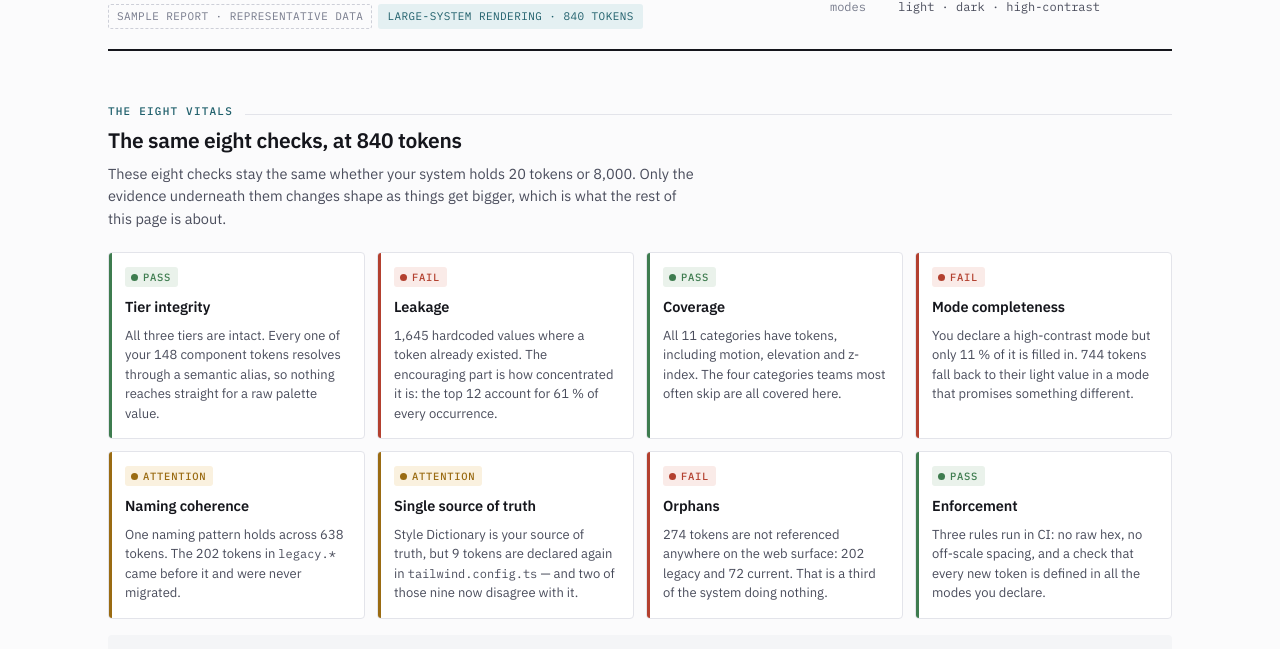
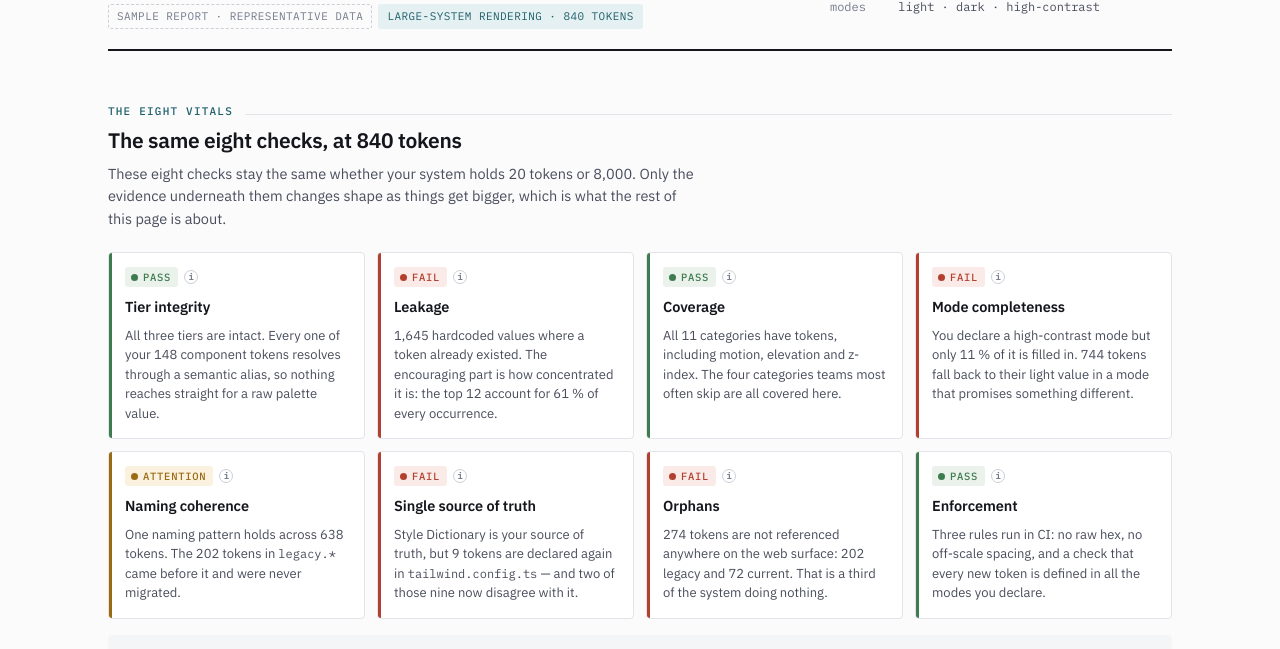
Before and after one commit to miguelalfredooo/design-token-vitals, a plain HTML site: page assets/reference/large.html in a window 1280 px wide. Shown: the part 144-793 px from the top of the page. Drawn offline with Linux system fonts and the light colour scheme.

Commit message:
feat(assets): rating tooltips on the eight vital cards
Each card's grade chip now carries a tooltip saying how that grade was
decided and the scale behind it, so a reader can tell why a card is
amber without opening references/vitals.md.

Writing them surfaced two places where the sample reports disagreed
with the grading rules they illustrate:

- Naming coherence graded attention at two grammars in a report where
  neither was a legacy family, which the rule made a fail. The rule is
  the thing that was wrong: two grammars is bad but bounded, three or
  more is chaos. Rule relaxed to pass at one, attention at two, fail at
  three or more.
- Single source of truth graded attention in the large report while its
  own body text said two duplicated tokens disagree. Disagreement makes
  the resolved value depend on load order, so the rule is right and the
  card was wrong. Corrected to fail.

Card stripe and grade chip are now derived from one value, so they can
no longer drift apart.

Co-Authored-By: Claude Opus 5 (1M context) <noreply@anthropic.com>

```diff
--- a/assets/reference/large.html
+++ b/assets/reference/large.html
@@ -281,6 +281,21 @@
   .ihelp:hover .tip,
   .ihelp:focus-within .tip { opacity: 1; visibility: visible; }
 
+  /* ---------- rating tooltip on the vital cards ---------- */
+
+  .vital { overflow: visible; }
+  .vital::before { border-radius: 4px 0 0 4px; }
+  .vital:hover, .vital:focus-within { z-index: 10; }
+
+  .grade-row {
+    display: flex;
+    align-items: center;
+    gap: 6px;
+    margin-bottom: 9px;
+  }
+  .grade-row .grade { margin-bottom: 0; }
+  .grade-row .ihelp { margin-left: 0; }
+
   .ihelp--end .tip { left: auto; right: -6px; }
   .ihelp--end .tip::before { left: auto; right: 10px; }
 
@@ -441,49 +456,49 @@
 
     <div class="vitals">
       <article class="vital" data-grade="pass">
-        <span class="grade" data-g="pass">Pass</span>
+        <div class="grade-row"><span class="grade" data-g="pass">Pass</span><span class="ihelp"><button type="button" class="info" aria-label="How this rating was decided"></button><span class="tip" role="tooltip">Graded pass: all 148 component tokens resolve through a semantic alias, so nothing skips a tier. The scale is pass at zero skips, attention under 5%, fail above.</span></span></div>
         <h3>Tier integrity</h3>
         <p>All three tiers are intact. Every one of your 148 component tokens resolves through a semantic alias, so nothing reaches straight for a raw palette value.</p>
       </article>
 
       <article class="vital" data-grade="fail">
-        <span class="grade" data-g="fail">Fail</span>
+        <div class="grade-row"><span class="grade" data-g="fail">Fail</span><span class="ihelp"><button type="button" class="info" aria-label="How this rating was decided"></button><span class="tip" role="tooltip">Graded on the redundant tier — 412 values a token already covers. The scale is pass at zero, attention under 10, fail above.</span></span></div>
         <h3>Leakage</h3>
         <p>1,645 hardcoded values where a token already existed. The encouraging part is how concentrated it is: the top 12 account for 61&nbsp;% of every occurrence.</p>
       </article>
 
       <article class="vital" data-grade="pass">
-        <span class="grade" data-g="pass">Pass</span>
+        <div class="grade-row"><span class="grade" data-g="pass">Pass</span><span class="ihelp"><button type="button" class="info" aria-label="How this rating was decided"></button><span class="tip" role="tooltip">Graded pass at 11 of 11 categories. The scale is pass at 11, attention at 8 to 10, fail below 8.</span></span></div>
         <h3>Coverage</h3>
         <p>All 11 categories have tokens, including motion, elevation and z-index. The four categories teams most often skip are all covered here.</p>
       </article>
 
       <article class="vital" data-grade="fail">
-        <span class="grade" data-g="fail">Fail</span>
+        <div class="grade-row"><span class="grade" data-g="fail">Fail</span><span class="ihelp"><button type="button" class="info" aria-label="How this rating was decided"></button><span class="tip" role="tooltip">You declare three modes and high contrast is 89% empty. Any gap in a mode you declare is a failure; a mode you never declared would be marked not applicable instead.</span></span></div>
         <h3>Mode completeness</h3>
         <p>You declare a high-contrast mode but only 11&nbsp;% of it is filled in. 744 tokens fall back to their light value in a mode that promises something different.</p>
       </article>
 
       <article class="vital" data-grade="warn">
-        <span class="grade" data-g="warn">Attention</span>
+        <div class="grade-row"><span class="grade" data-g="warn">Attention</span><span class="ihelp"><button type="button" class="info" aria-label="How this rating was decided"></button><span class="tip" role="tooltip">Graded attention at two grammars, one of them a named legacy family. The scale is pass at one, attention at two, fail at three or more.</span></span></div>
         <h3>Naming coherence</h3>
         <p>One naming pattern holds across 638 tokens. The 202 tokens in <code>legacy.*</code> came before it and were never migrated.</p>
       </article>
 
-      <article class="vital" data-grade="warn">
-        <span class="grade" data-g="warn">Attention</span>
+      <article class="vital" data-grade="fail">
+        <div class="grade-row"><span class="grade" data-g="fail">Fail</span><span class="ihelp"><button type="button" class="info" aria-label="How this rating was decided"></button><span class="tip" role="tooltip">9 tokens are declared in two places and two of those copies disagree. Duplication alone would be attention; a disagreement is a fail, because the value a component gets now depends on load order.</span></span></div>
         <h3>Single source of truth</h3>
         <p>Style Dictionary is your source of truth, but 9 tokens are declared again in <code>tailwind.config.ts</code> — and two of those nine now disagree with it.</p>
       </article>
 
       <article class="vital" data-grade="fail">
-        <span class="grade" data-g="fail">Fail</span>
+        <div class="grade-row"><span class="grade" data-g="fail">Fail</span><span class="ihelp"><button type="button" class="info" aria-label="How this rating was decided"></button><span class="tip" role="tooltip">Graded fail at 274 of 840 tokens unused, about 33%. The scale is pass under 2%, attention under 10%, fail above.</span></span></div>
         <h3>Orphans</h3>
         <p>274 tokens are not referenced anywhere on the web surface: 202 legacy and 72 current. That is a third of the system doing nothing.</p>
       </article>
 
       <article class="vital" data-grade="pass">
-        <span class="grade" data-g="pass">Pass</span>
+        <div class="grade-row"><span class="grade" data-g="pass">Pass</span><span class="ihelp"><button type="button" class="info" aria-label="How this rating was decided"></button><span class="tip" role="tooltip">Graded pass with three rules running in CI. The scale is pass at two or more rules, attention at one, blocked at none.</span></span></div>
         <h3>Enforcement</h3>
         <p>Three rules run in CI: no raw hex, no off-scale spacing, and a check that every new token is defined in all the modes you declare.</p>
       </article>
@@ -598,7 +613,7 @@
     <div class="trunc">Showing the 8 largest families. The other 6 hold 108 tokens, 16 orphans and no mode gaps.</div>
 
     <div class="note">
-      <b>A single row here can stand in for two hundred tokens, but it always points at a real file you can open.</b> Counts can be summarized; evidence cannot. If a row cannot show you where something lives, it is not a finding yet.
+      <b>A single row here can stand in for two hundred tokens, but it always points at a real file you can open.</b> Counts can be summarized; evidence cannot. A row must show you where something lives before it counts as a finding.
     </div>
   </section>
 
```
Also changed, not shown: assets/reference/small.html (+23 -8 lines).
